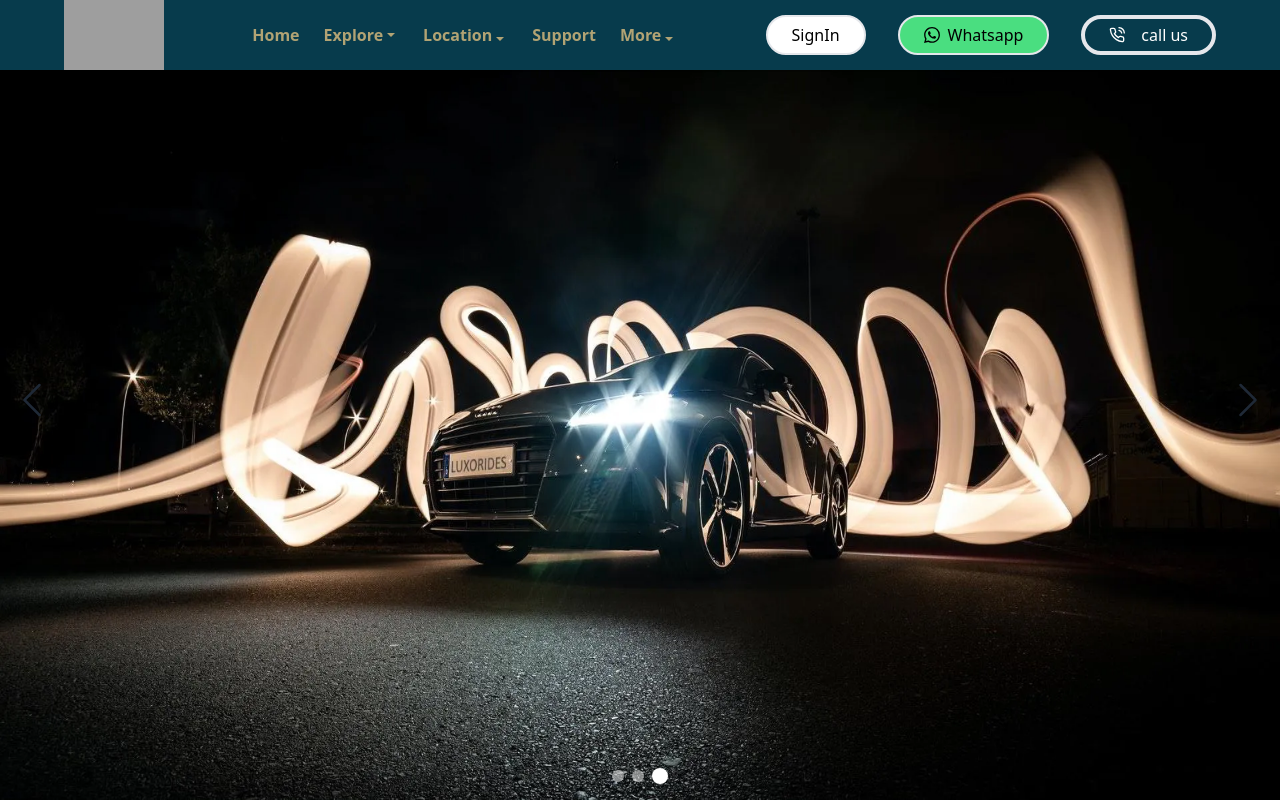
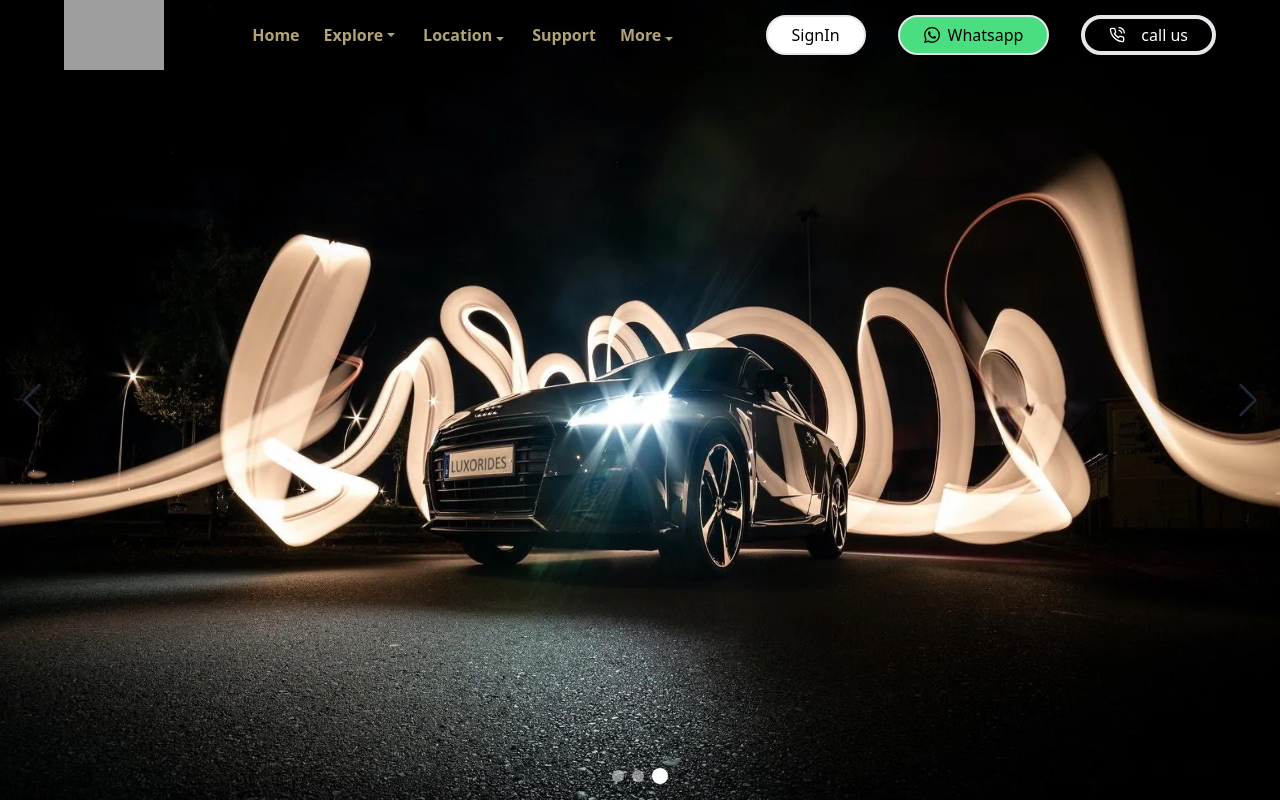
Before and after one commit to anchal86/gdcabs, a React (Create React App) app: page / in a window 1280 px wide. Shown: the top 802 px of the page. Built offline with nearby package versions, Linux system fonts and the light colour scheme; grey boxes are pictures that could not be loaded; the HTML template or start-up script is replaced by a standard one.

Commit message:
Added Screen Size

```diff
--- a/src/components/Header.jsx
+++ b/src/components/Header.jsx
@@ -38,7 +38,7 @@ export default function Header() {
   return (
 
     <>
-      <div className={`w-full shadow-sm fixed ${scroll<20? 'bg-opacity-100':'bg-opacity-90 bg-clip-padding blur-backdrop-filter'}  bg-[#073b4c] top-0 z-50  `}>
+      <div className={`w-full shadow-sm xs:fixed ${scroll<20? 'bg-opacity-0':'bg-opacity-90 bg-clip-padding blur-backdrop-filter'}  bg-[#073b4c] top-0 z-50  `}>
         <header  className='flex items-center max-w-6xl m-auto justify-between'>
             <div className=''>
                 <img src='https://luxorides.com/assets/images/luxorides-square-logo-only-solid-whitepng-400ppi-13-500x500.webp'
```
